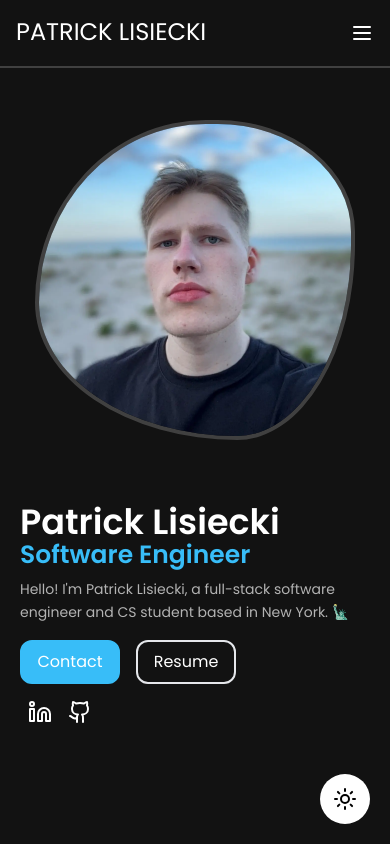
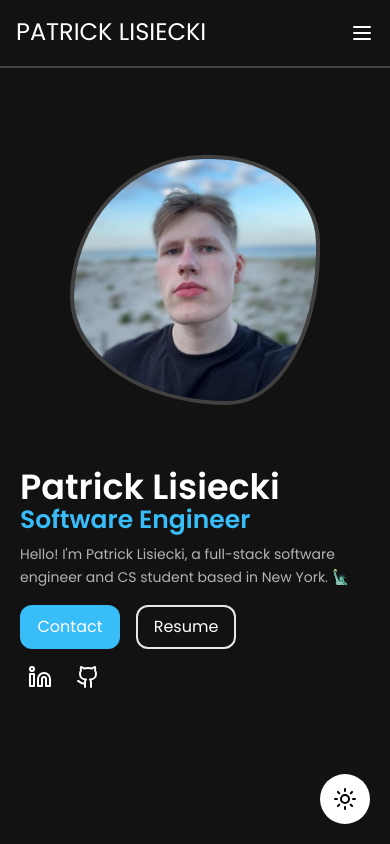
Before and after one commit to PatrickLisiecki/personal-site, a React (Vite) app: page / in a window 390 px wide. Shown: the top 844 px of the page. Built offline with nearby package versions, Linux system fonts and the light colour scheme.

Commit message:
adjust picture sizing for mobile screen sizes

```diff
--- a/src/components/sections/Home.jsx
+++ b/src/components/sections/Home.jsx
@@ -7,7 +7,7 @@ import { MoveRight, Linkedin, Github } from "lucide-react";
 export default function Home() {
     return (
         <section
-            className="section h-dvh text-neutral-light-primary dark:bg-background dark:text-neutral-dark-primary"
+            className="section min-h-dvh text-neutral-light-primary dark:bg-background dark:text-neutral-dark-primary"
             id="home"
         >
             <div className="container mx-auto flex flex-col-reverse items-center justify-center gap-y-16 lg:flex-row lg:gap-x-16">
@@ -45,11 +45,11 @@ export default function Home() {
                         </a>
                     </div>
 
-                    <div className="ml-2 flex items-center justify-start gap-x-4">
+                    <div className="ml-2 flex items-center justify-start gap-x-6">
                         <a
                             href="https://www.linkedin.com/in/patricklisiecki"
                             target="_blank"
-                            rel="noreferrer"
+                            rel="noopener noreferrer"
                             className="transition-all duration-300 hover:text-accent"
                         >
                             <Linkedin />
@@ -57,7 +57,7 @@ export default function Home() {
                         <a
                             href="https://github.com/PatrickLisiecki"
                             target="_blank"
-                            rel="noreferrer"
+                            rel="noopener noreferrer"
                             className="transition-all duration-300 hover:text-accent"
                         >
                             <Github />
@@ -65,7 +65,7 @@ export default function Home() {
                     </div>
                 </div>
 
-                <div className="h-[320px] w-[320px] overflow-hidden rounded-xl">
+                <div className="h-[250px] w-[250px] overflow-hidden rounded-xl sm:h-[320px] sm:w-[320px]">
                     <img
                         src="/profile.webp"
                         className="animate-liquid h-full w-full border-4 border-divider-secondary object-cover dark:border-divider-primary"
```
